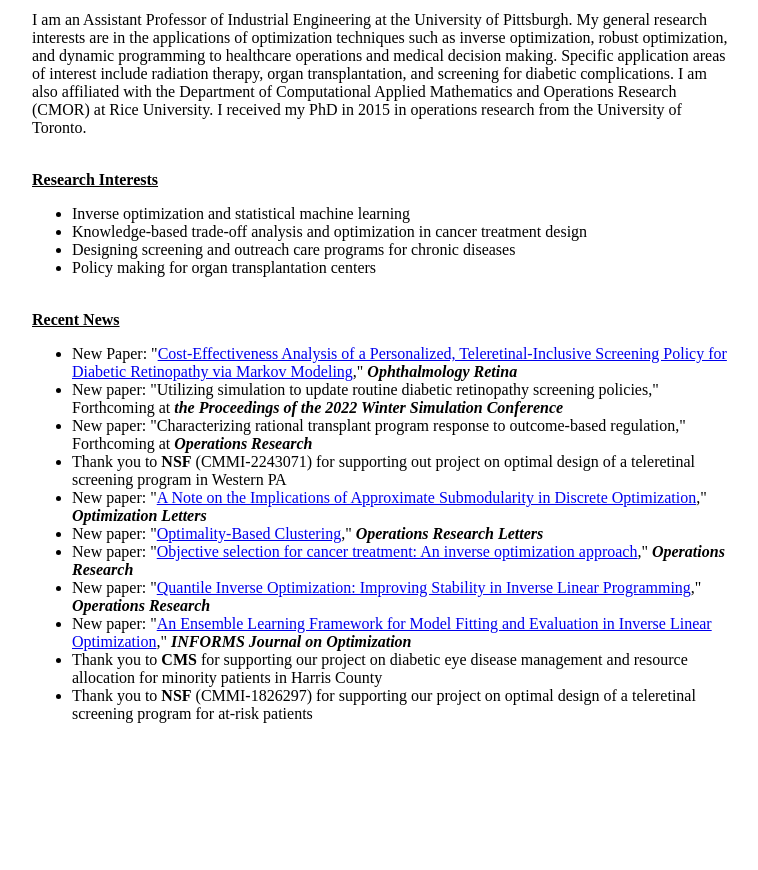
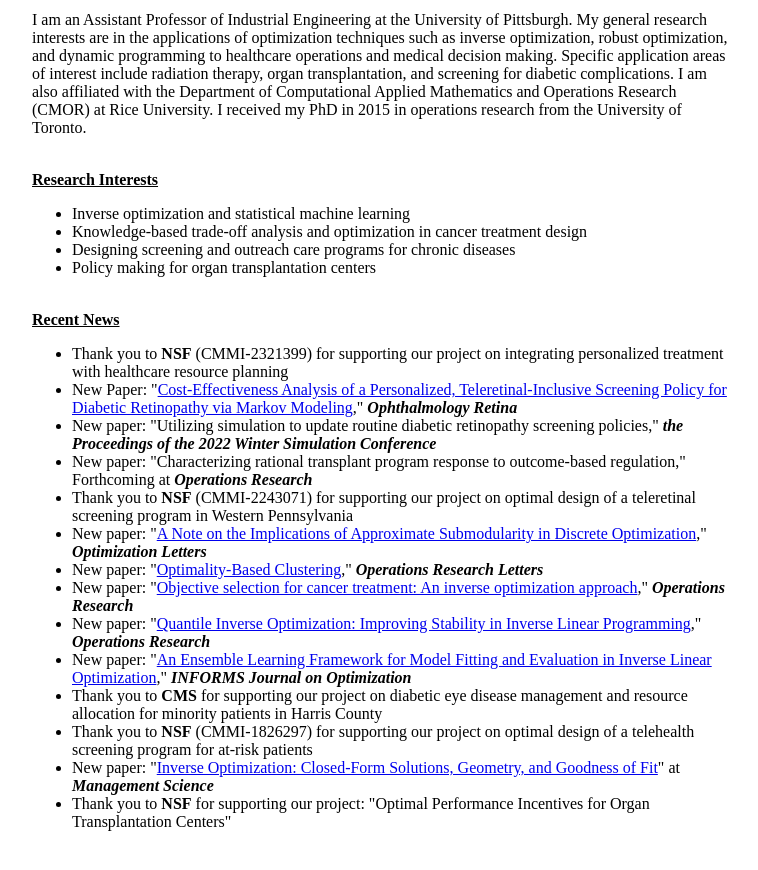
Before and after one commit to tal162/tal162.github.io, a plain HTML site: page index.html in a window 1280 px wide. Shown: the part 262-1132 px from the top of the page, without its empty margins (212-970 px from the left). Before the commit the page ends 1031 px from the top, so only its background shows below. Drawn offline with Linux system fonts and the light colour scheme; a web font is replaced by a local one.

Commit message:
Update index.html

```diff
--- a/index.html
+++ b/index.html
@@ -64,19 +64,20 @@
       <br>
       <b><u>Recent News</u></b>
       <ul>
+        <li> Thank you to <b>NSF</b> (CMMI-2321399) for supporting our project on integrating personalized treatment with healthcare resource planning
         <li> New Paper: "<a href="https://www.ophthalmologyretina.org/article/S2468-6530(23)00001-5/fulltext">Cost-Effectiveness Analysis of a Personalized, Teleretinal-Inclusive Screening Policy for Diabetic Retinopathy via Markov Modeling</a>," <i><b>Ophthalmology Retina</b></i>
-        <li> New paper: "Utilizing simulation to update routine diabetic retinopathy screening policies," Forthcoming at <i><b>the Proceedings of the 2022 Winter Simulation Conference</b></i>
+        <li> New paper: "Utilizing simulation to update routine diabetic retinopathy screening policies," <i><b>the Proceedings of the 2022 Winter Simulation Conference</b></i>
         <li> New paper: "Characterizing rational transplant program response to outcome-based regulation," Forthcoming at <i><b>Operations Research</b></i>
-        <li> Thank you to <b>NSF</b> (CMMI-2243071) for supporting out project on optimal design of a teleretinal screening program in Western PA
+        <li> Thank you to <b>NSF</b> (CMMI-2243071) for supporting our project on optimal design of a teleretinal screening program in Western Pennsylvania
         <li> New paper: "<a href="https://link.springer.com/article/10.1007/s11590-022-01890-w">A Note on the Implications of Approximate Submodularity in Discrete Optimization</a>," <i><b>Optimization Letters</b></i>
         <li> New paper: "<a href="https://www.sciencedirect.com/science/article/abs/pii/S0167637721001826">Optimality-Based Clustering</a>,"  <i><b>Operations Research Letters</b></i>
         <li> New paper: "<a href="https://pubsonline.informs.org/doi/abs/10.1287/opre.2021.2192">Objective selection for cancer treatment: An inverse optimization approach</a>," <i><b>Operations Research</b></i>
         <li> New paper: "<a href="https://pubsonline.informs.org/doi/abs/10.1287/opre.2021.2143">Quantile Inverse Optimization: Improving Stability in Inverse Linear Programming</a>," <i><b>Operations Research</b></i>
         <li> New paper: "<a href="https://pubsonline.informs.org/doi/10.1287/ijoo.2019.0045">An Ensemble Learning Framework for Model Fitting and Evaluation in Inverse Linear Optimization</a>," <i><b>INFORMS Journal on Optimization</b></i>
         <li> Thank you to <b>CMS</b> for supporting our project on diabetic eye disease management and resource allocation for minority patients in Harris County
-        <li> Thank you to <b>NSF</b> (CMMI-1826297) for supporting our project on optimal design of a teleretinal screening program for at-risk patients
-        <!-- <li> Thank you to <b>NSF</b> for supporting our project: "Optimal Performance Incentives for Organ Transplantation Centers" -->
-        <!-- <li> New paper: "<a href="https://pubsonline.informs.org/doi/abs/10.1287/mnsc.2017.2992">Inverse Optimization: Closed-Form Solutions, Geometry, and Goodness of Fit</a>" at <i><b>Management Science</b></i> -->
+        <li> Thank you to <b>NSF</b> (CMMI-1826297) for supporting our project on optimal design of a telehealth screening program for at-risk patients
+        <li> New paper: "<a href="https://pubsonline.informs.org/doi/abs/10.1287/mnsc.2017.2992">Inverse Optimization: Closed-Form Solutions, Geometry, and Goodness of Fit</a>" at <i><b>Management Science</b></i>
+        <li> Thank you to <b>NSF</b> for supporting our project: "Optimal Performance Incentives for Organ Transplantation Centers"
       <!-- <li> New paper available: "<a href="https://www.sciencedirect.com/science/article/abs/pii/S0377221718301784">Trade-off preservation in inverse multi-objective convex optimization</a>" at EJOR -->
       <!-- <li> New paper available: "<a href="https://www.sciencedirect.com/science/article/pii/S0167637717305655">Robust inverse optimization</a>" at OR Letters -->
       </ul>
```
